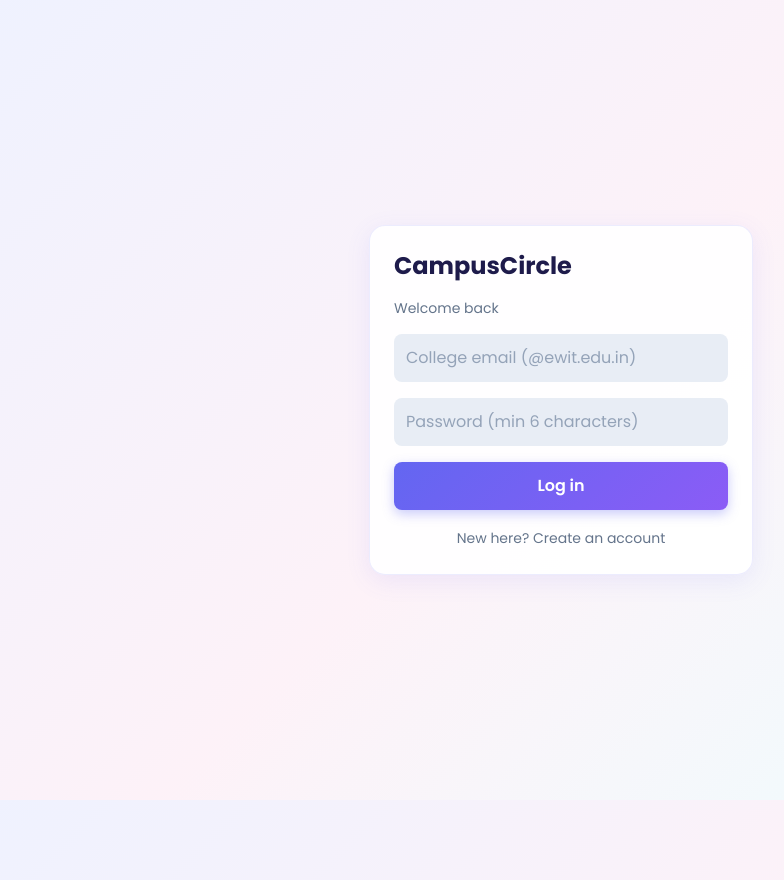
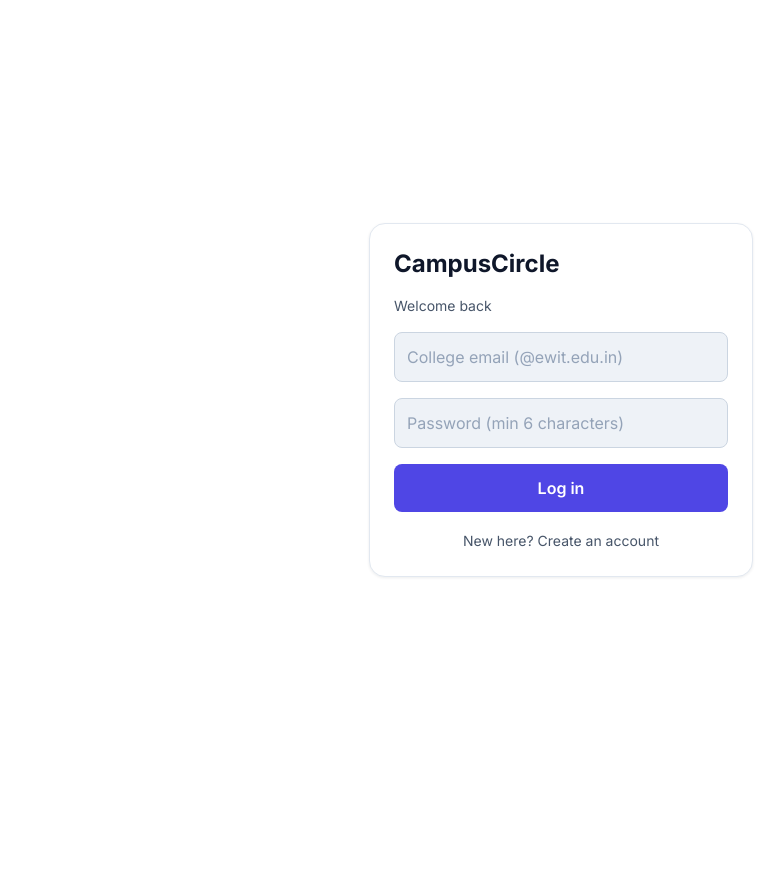
Before and after one commit to NishmitaMallesh-ARIZONA/NISHMITA-, a Next.js app: page /login in a window 1280 px wide. Shown: the whole page, without its empty margins (79-863 px from the left). Built offline with nearby package versions, Linux system fonts and the light colour scheme; no server answers.

Commit message:
Calm theme and explore page

```diff
--- a/app/globals.css
+++ b/app/globals.css
@@ -1,73 +1,63 @@
-@import url('https://fonts.googleapis.com/css2?family=Poppins:wght@400;500;600;700&display=swap');
+@import url('https://fonts.googleapis.com/css2?family=Inter:wght@400;500;600;700&display=swap');
 @import "tailwindcss";
 
 body {
-  font-family: 'Poppins', system-ui, -apple-system, 'Segoe UI', sans-serif;
-  background-image: linear-gradient(135deg, #eef2ff 0%, #fdf2f8 50%, #ecfeff 100%);
-  background-attachment: fixed;
-  color: #1e1b4b;
+  font-family: 'Inter', system-ui, -apple-system, 'Segoe UI', sans-serif;
+  background-color: #f1f5f9;
+  background-image: none;
+  color: #0f172a;
 }
 
-/* page and cards */
+/* surfaces */
 .bg-gray-950 { background-color: transparent; }
 .bg-gray-900 {
-  background-color: rgba(255, 255, 255, 0.92);
-  border: 1px solid rgba(99, 102, 241, 0.12);
-  box-shadow: 0 6px 24px rgba(99, 102, 241, 0.10);
+  background-color: #ffffff;
+  border: 1px solid #e2e8f0;
+  box-shadow: 0 1px 3px rgba(15, 23, 42, 0.08);
 }
-.bg-gray-900\/95 { background-color: rgba(255, 255, 255, 0.96); }
-.bg-gray-800 { background-color: #e8edf5; }
+.bg-gray-900\/95 { background-color: #ffffff; }
+.bg-gray-800 { background-color: #eef2f7; }
 .bg-gray-700 { background-color: #e2e8f0; }
-.border-gray-800 { border-color: #e5e7eb; }
+.border-gray-800 { border-color: #e2e8f0; }
+input, textarea, select { border: 1px solid #cbd5e1; }
 
-/* text */
-.text-white { color: #1e1b4b; }
+/* text: all dark enough to read on white */
+.text-white { color: #0f172a; }
 .text-gray-200 { color: #1e293b; }
-.text-gray-300 { color: #475569; }
-.text-gray-400 { color: #64748b; }
-.text-gray-500 { color: #94a3b8; }
-.text-indigo-300 { color: #6366f1; }
-.text-indigo-400 { color: #4f46e5; }
-.text-pink-400 { color: #db2777; }
-.text-green-400 { color: #15803d; }
+.text-gray-300 { color: #334155; }
+.text-gray-400 { color: #475569; }
+.text-gray-500 { color: #64748b; }
+.text-indigo-200 { color: #3730a3; }
+.text-indigo-300 { color: #4338ca; }
+.text-indigo-400 { color: #4338ca; }
+.text-pink-400 { color: #be185d; }
+.text-green-400 { color: #166534; }
 .text-red-400 { color: #b91c1c; }
 .text-yellow-300 { color: #854d0e; }
 ::placeholder { color: #94a3b8; }
 
 /* chips and alerts */
 .bg-indigo-900 { background-color: #e0e7ff; }
-.text-indigo-200 { color: #4338ca; }
 .bg-red-950 { background-color: #fee2e2; }
-.bg-yellow-950 { background-color: #fef9c3; }
+.bg-yellow-950 { background-color: #fef3c7; }
 
-/* buttons */
-.bg-indigo-600 {
-  background-image: linear-gradient(135deg, #6366f1, #8b5cf6);
-  background-color: #6366f1;
-  color: #fff;
-  box-shadow: 0 4px 12px rgba(99, 102, 241, 0.35);
+/* buttons: solid, no glow */
+.bg-indigo-600 { background-color: #4f46e5; background-image: none; color: #fff; }
+.bg-green-600 { background-color: #16a34a; color: #fff; }
+.from-indigo-600 { --tw-gradient-from: #3730a3; color: #fff; }
+.to-purple-600 { --tw-gradient-to: #4f46e5; }
+
+/* header: solid deep indigo, white text */
+header {
+  background-color: #312e81 !important;
+  background-image: none !important;
+  border-color: transparent !important;
+  box-shadow: none;
 }
-.bg-green-600 { color: #fff; }
-.from-indigo-600 { color: #fff; }
-
-/* colourful header */
-header {
-  background-image: linear-gradient(90deg, #6366f1, #8b5cf6, #ec4899) !important;
-  background-color: transparent !important;
-  border-color: transparent !important;
-  box-shadow: 0 4px 20px rgba(139, 92, 246, 0.35);
-}
-header, header * { color: #fff !important; }
+header, header * { color: #ffffff !important; }
 
 /* bottom navigation */
-nav.fixed { box-shadow: 0 -4px 20px rgba(99, 102, 241, 0.12); }
+nav.fixed { border-top: 1px solid #e2e8f0; }
 
-/* motion */
-@keyframes pop {
-  from { opacity: 0; transform: translateY(10px) scale(0.98); }
-  to { opacity: 1; transform: none; }
-}
-article, form.bg-gray-900 { animation: pop 0.4s ease both; }
-button { cursor: pointer; transition: transform 0.15s ease, filter 0.15s ease; }
-button:active { transform: scale(0.95); }
-button:hover { filter: brightness(1.06); }
+button { cursor: pointer; }
+button:active { transform: scale(0.97); }
--- a/app/layout.tsx
+++ b/app/layout.tsx
@@ -6,11 +6,12 @@ export const metadata: Metadata = {
   title: 'CampusCircle',
   description: 'One platform where college life connects',
   manifest: '/manifest.json',
-  appleWebApp: { capable: true, title: 'CampusCircle', statusBarStyle: 'black-translucent' },
+  icons: { icon: '/icon-192.png', apple: '/icon-192.png' },
+  appleWebApp: { capable: true, title: 'CampusCircle', statusBarStyle: 'default' },
 }
 
 export const viewport: Viewport = {
-  themeColor: '#4f46e5',
+  themeColor: '#312e81',
   width: 'device-width',
   initialScale: 1,
 }
```
